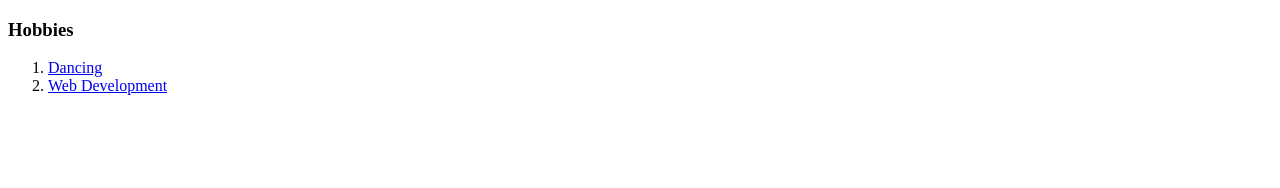
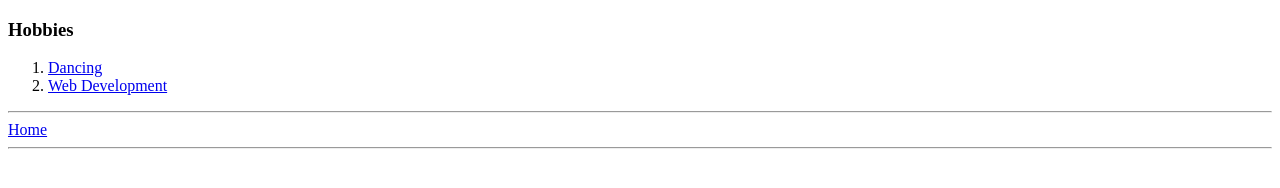
Before and after one commit to niickkulkarni/CV, a plain HTML site: page hobbies.html in a window 1280 px wide. Drawn offline with Linux system fonts and the light colour scheme.

Commit message:
home button added

```diff
--- a/hobbies.html
+++ b/hobbies.html
@@ -16,6 +16,10 @@
       <a href="https://www.elegantthemes.com/blog/tips-tricks/learn-web-development-online"> Web Development </a>
     </li>
   </ol>
+
+    <hr />
+  <a href="index.html">Home</a>
+  <hr />
 </body>
 
 </html>
```
